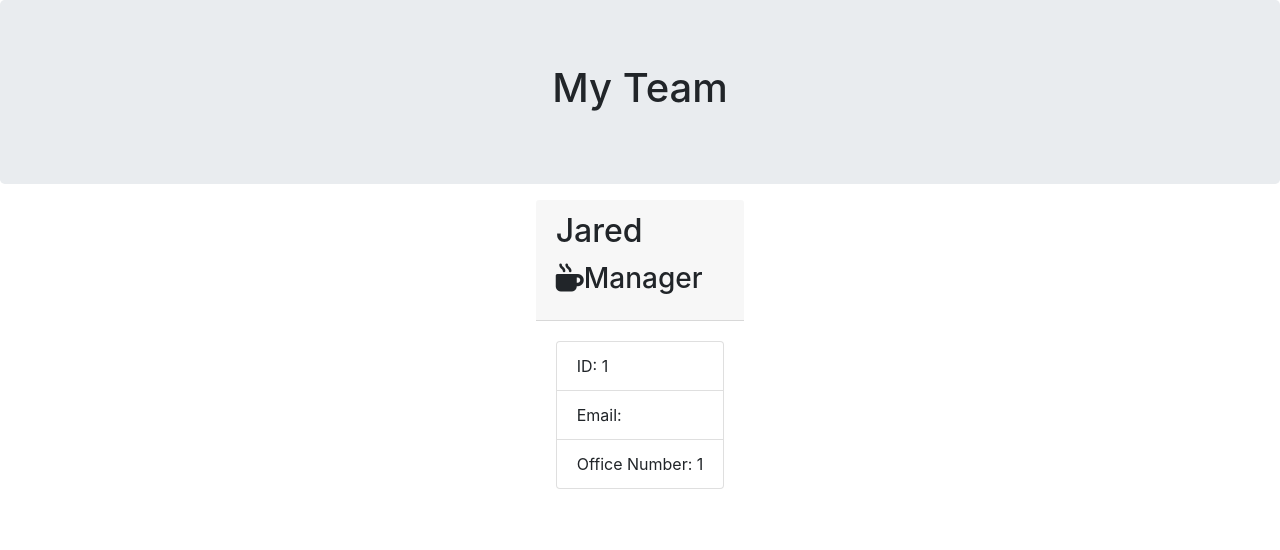
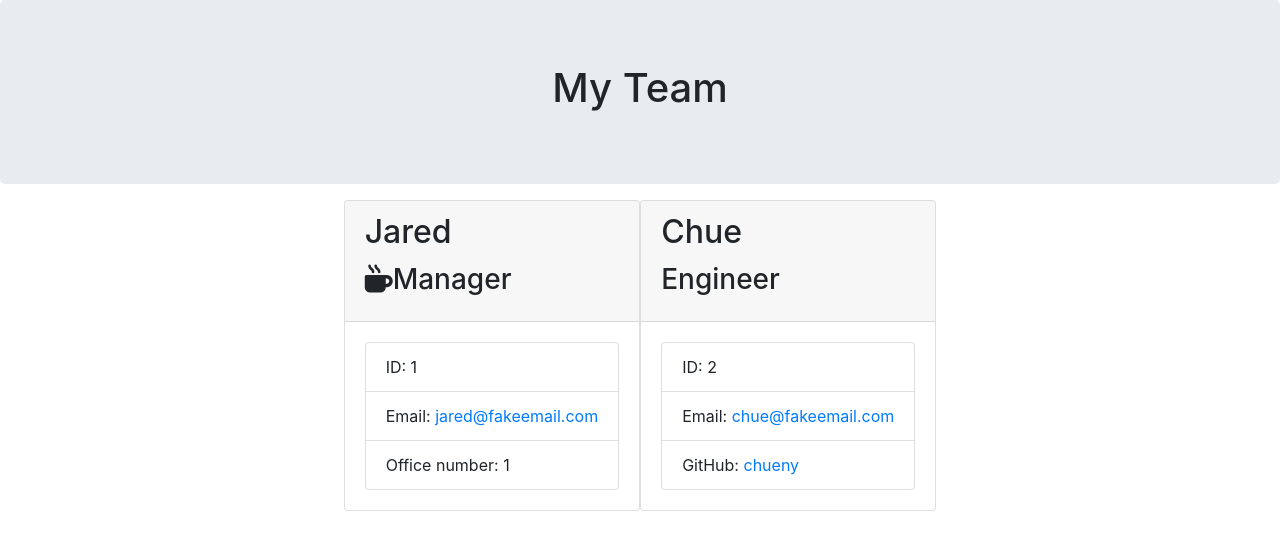
Before and after one commit to pangsua26/homework10_employeeSummary, a website: page output/team.html in a window 1280 px wide. Drawn offline with nearby package versions, Linux system fonts and the light colour scheme.

Commit message:
added first eng and fixed card

```diff
--- a/output/team.html
+++ b/output/team.html
@@ -12,34 +12,45 @@
 </head>
 
 <body>
-    <div class = "container-fluid" >
-        <div class = "row">
-            <div class = "col-12 jumbotron mb-3 team-heading">
-                <h1 class = "text-center">My Team</h1>
+    <div class="container-fluid">
+        <div class="row">
+            <div class="col-12 jumbotron mb-3 team-heading">
+                <h1 class="text-center">My Team</h1>
             </div>
         </div>
     </div>
+    <div class="container">
+        <div class="row">
+            <div class="team-area col-12 d-flex justify-content-center">
+                <div class="card employee-card">
+                    <div class="card-header">
+                        <h2 class="card-title">Jared</h2>
+                        <h3 class="card-title"><i class="fas fa-mug-hot"></i>Manager</h3>
+                    </div>
+                    <div class="card-body">
+                        <ul class="list-group">
+                            <li class="list-group-item">ID: 1</li>
+                            <li class="list-group-item">Email: <a href="mailto:jared@fakeemail.com">jared@fakeemail.com</a></li>
+                            <li class="list-group-item">Office number: 1</li>
+                        </ul>
+                    </div>
+                </div>
 
-    <div class = "container">
-        <div class = "row">
-            <div class = "team-area col-12 d-flex justify-content-center">
-                <div class = "card-employee">
-                    <div class = "card-header">
-                        <h2 class = "card-title">Jared</h2>
-                        <h3 class = "card-title"><i class="fas fa-mug-hot"></i>Manager</h3>
+                <div class="card employee-card">
+                    <div class="card-header">
+                        <h2 class="card-title">Chue</h2>
+                        <h3 class="card-title"></i>Engineer</h3>
                     </div>
-                    <div class = "card-body">
-                        <ul class = "list-group">
-                            <li class = "list-group-item">ID: 1</li>
-                            <li class = "list-group-item">Email: <a href ="mailto:jared@myteam.com"></a></li>
-                            <li class = "list-group-item">Office Number: 1</li>
+                    <div class="card-body">
+                        <ul class="list-group">
+                            <li class="list-group-item">ID: 2</li>
+                            <li class="list-group-item">Email: <a href="mailto:chue@fakeemail.com">chue@fakeemail.com</a></li>
+                            <li class="list-group-item">GitHub: <a href="https://github.com/chueny">chueny</a></li>
                         </ul>
                     </div>
                 </div>
             </div>
         </div>
     </div>
-
-
 </body>
 </html>
```
